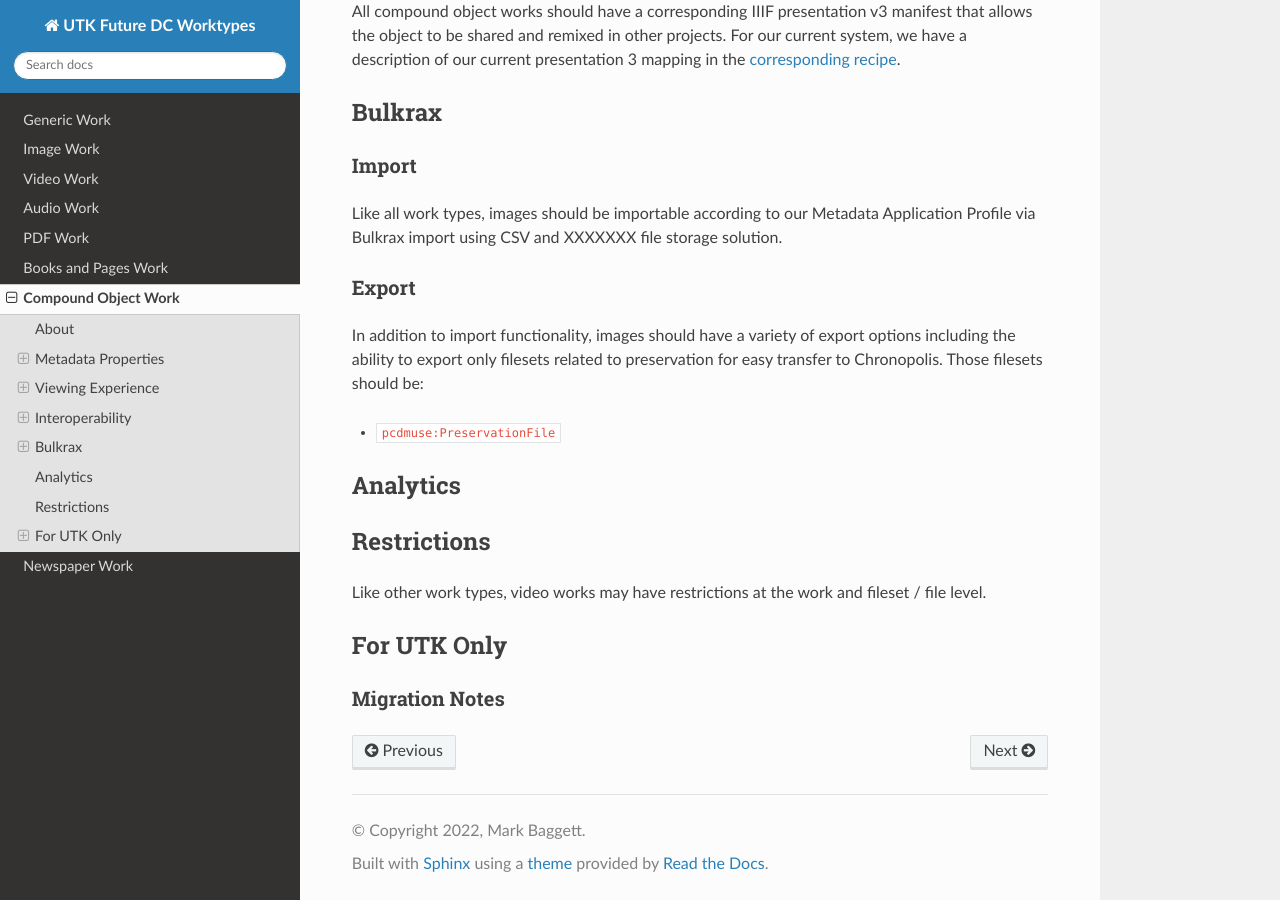
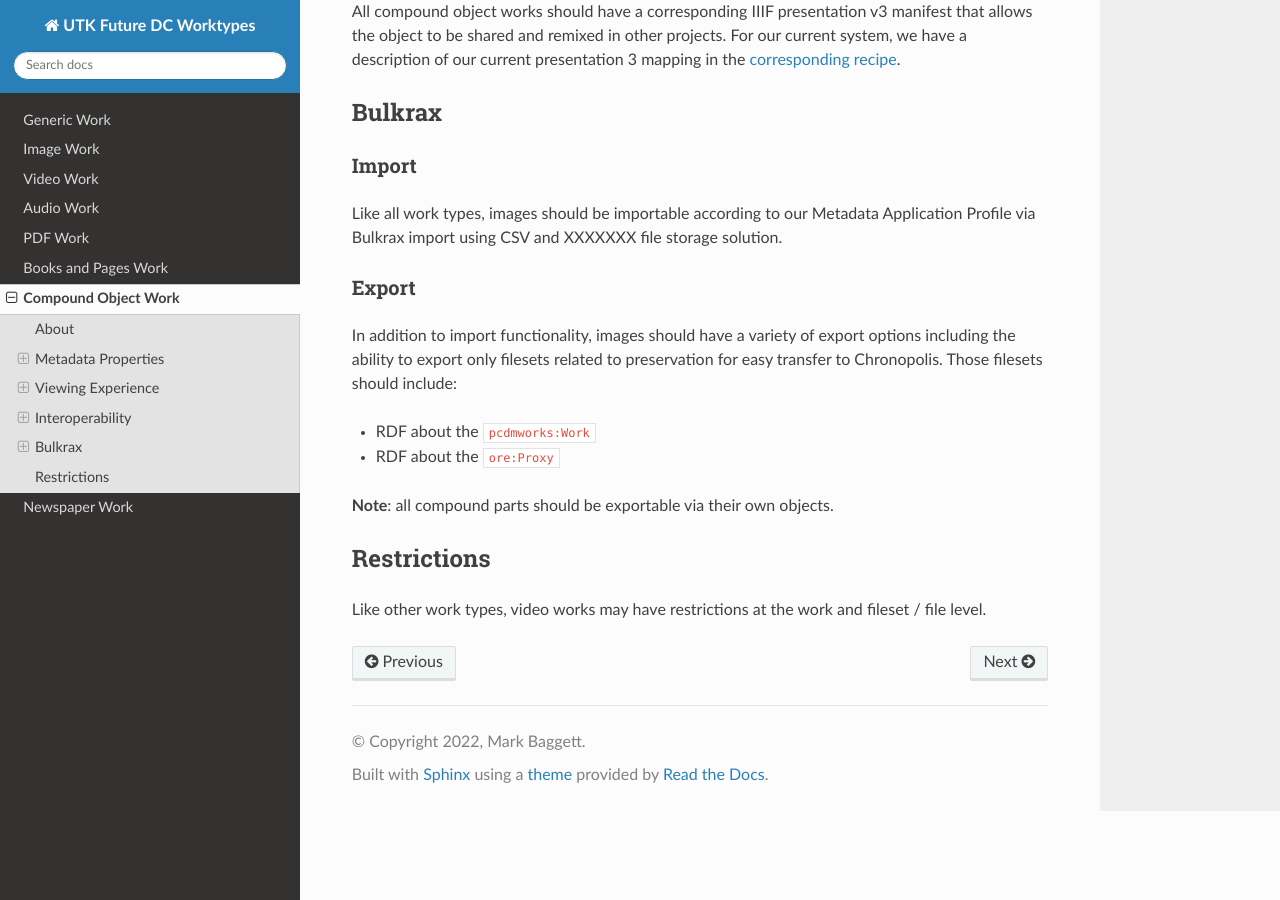
Before and after one commit to utkdigitalinitiatives/utk_future_dc_worktypes, a Sphinx documentation site: the page built from docs/source/contents/7_compound_objects.rst, in a window 1280 px wide and 900 px high, scrolled down 5947 px. Built offline with Sphinx 7.4.7 and the Read the Docs theme 2.0.0, drawn with Linux system fonts in a browser that asks for light colours.

Commit message:
Clean up last sections.

```diff
--- a/docs/source/contents/7_compound_objects.rst
+++ b/docs/source/contents/7_compound_objects.rst
@@ -168,23 +168,15 @@ Export
 ======
 
 In addition to import functionality, images should have a variety of export options including the ability to export only
-filesets related to preservation for easy transfer to Chronopolis.  Those filesets should be:
+filesets related to preservation for easy transfer to Chronopolis.  Those filesets should include:
 
-* :code:`pcdmuse:PreservationFile`
+* RDF about the :code:`pcdmworks:Work`
+* RDF about the :code:`ore:Proxy`
 
----------
-Analytics
----------
+**Note**:  all compound parts should be exportable via their own objects.
 
 ------------
 Restrictions
 ------------
 
 Like other work types, video works may have restrictions at the work and fileset / file level.
-
-------------
-For UTK Only
-------------
-
-Migration Notes
-===============
```
Also changed, not shown: docs/source/contents/1_generic.rst (+1 -12 lines), docs/source/contents/2_image.rst (+1 -12 lines), docs/source/contents/3_video.rst (+3 -12 lines), docs/source/contents/4_audio.rst (+3 -12 lines), docs/source/contents/6_books_and_pages.rst (+4 -11 lines).
